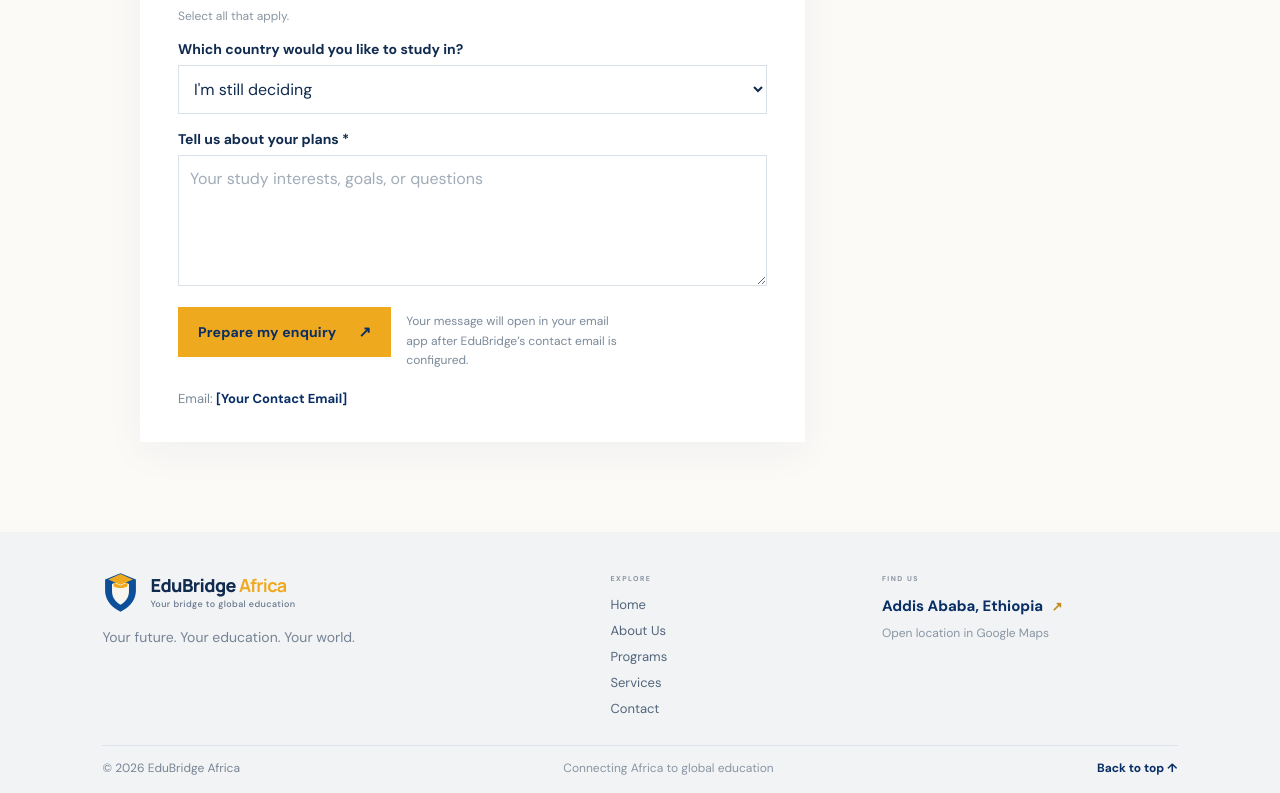
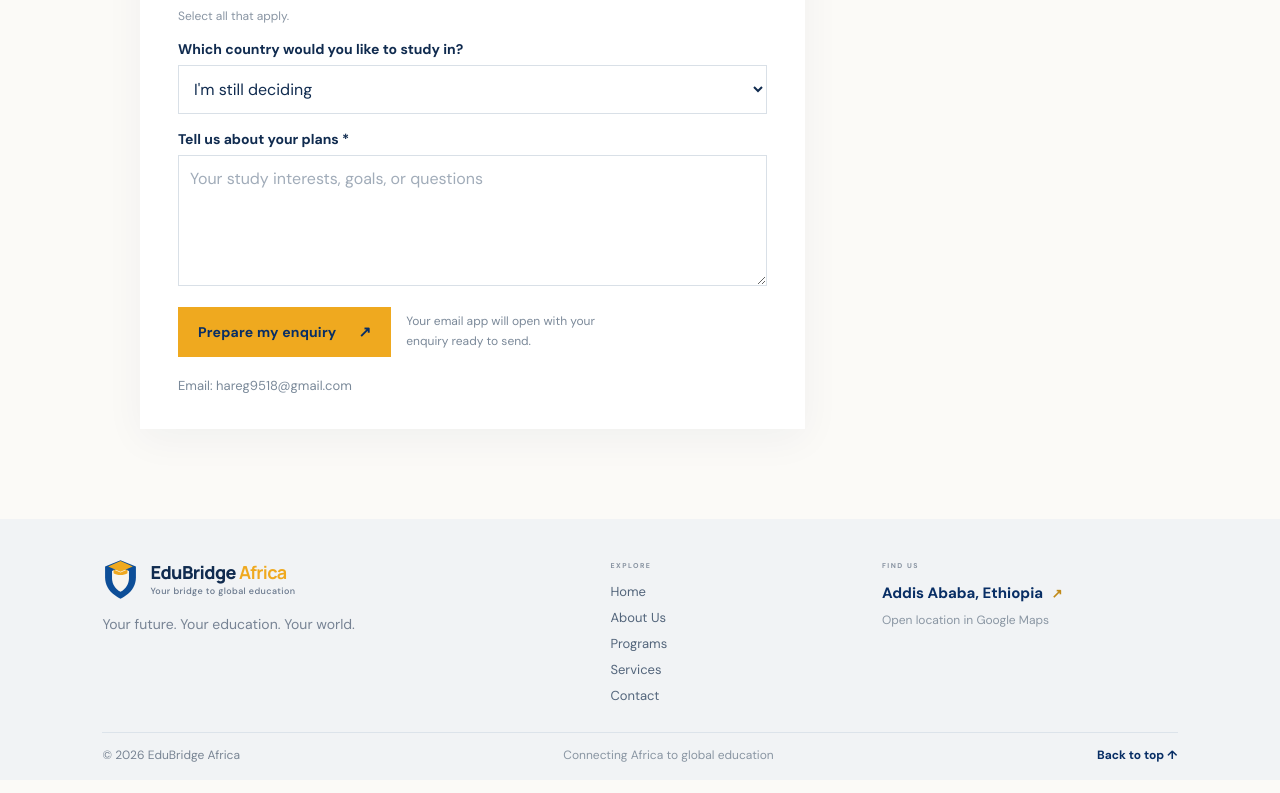
Before and after one commit to hareg28/edu_bridge_africa, a Next.js app: page /contact in a window 1280 px wide. Shown: the part 1185-1978 px from the top of the page. Built offline with nearby package versions, Linux system fonts and the light colour scheme.

Commit message:
Set EduBridge contact email

```diff
--- a/components/ContactForm.jsx
+++ b/components/ContactForm.jsx
@@ -10,10 +10,11 @@ const services = [
   'Scholarship and funding information',
   'Institutional partnerships',
 ];
+const contactEmail = process.env.NEXT_PUBLIC_CONTACT_EMAIL || 'hareg9518@gmail.com';
 
 export default function ContactForm() {
   const [studyCountry, setStudyCountry] = useState('Still deciding');
-  const [status, setStatus] = useState({ message: 'Your message will open in your email app after EduBridge’s contact email is configured.', type: '' });
+  const [status, setStatus] = useState({ message: 'Your email app will open with your enquiry ready to send.', type: '' });
   const servicesRef = useRef(null);
 
   useEffect(() => {
@@ -44,11 +45,7 @@ export default function ContactForm() {
       return;
     }
 
-    const recipient = (process.env.NEXT_PUBLIC_CONTACT_EMAIL || '').trim();
-    if (!recipient || recipient.includes('[Your Contact Email]')) {
-      setStatus({ message: 'Your message is ready, but EduBridge’s contact email has not been added yet, so it was not sent.', type: 'error' });
-      return;
-    }
+    const recipient = contactEmail.trim();
 
     const values = new FormData(form);
     const chosenCountry = values.get('studyCountry') === 'Another country'
@@ -86,7 +83,7 @@ export default function ContactForm() {
         <label className="field full-field"><span>Tell us about your plans *</span><textarea name="message" rows="5" required placeholder="Your study interests, goals, or questions" /></label>
       </div>
       <div className="form-submit"><button className="button button-gold" type="submit">Prepare my enquiry <span>↗</span></button><p className={status.type ? `form-status-${status.type}` : ''} role="status" aria-live="polite">{status.message}</p></div>
-      <p className="contact-email">Email: <span>[Your Contact Email]</span></p>
+      <p className="contact-email">Email: <a href={`mailto:${contactEmail}`}>{contactEmail}</a></p>
     </form>
   );
 }
```
Also changed, not shown: contact.html (+2 -2 lines), script.js (+1 -6 lines), 1 other file (tests, documents, lock files or other folders).
